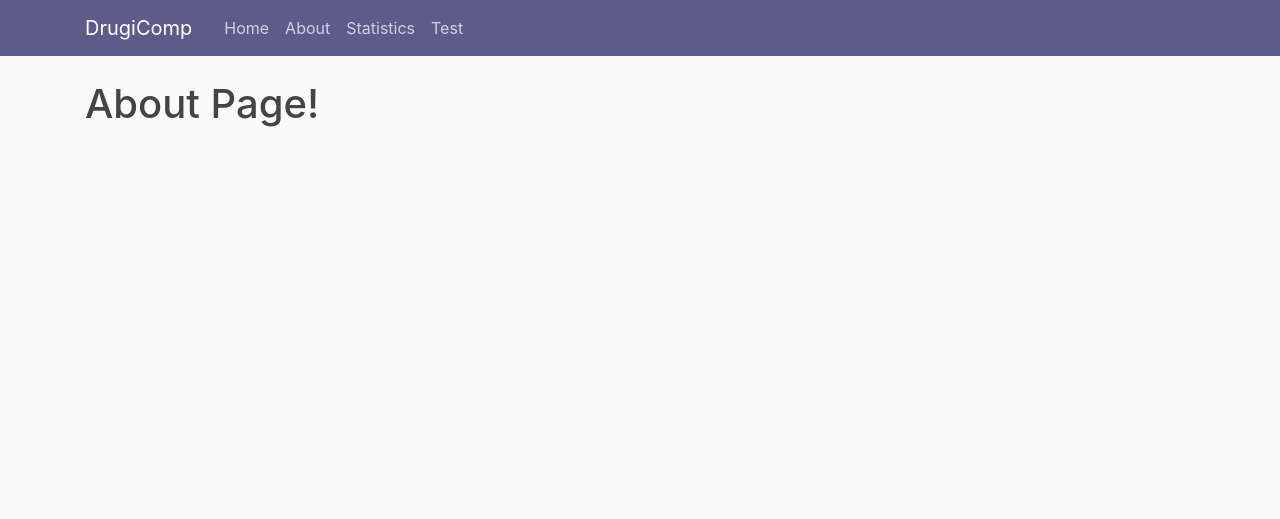
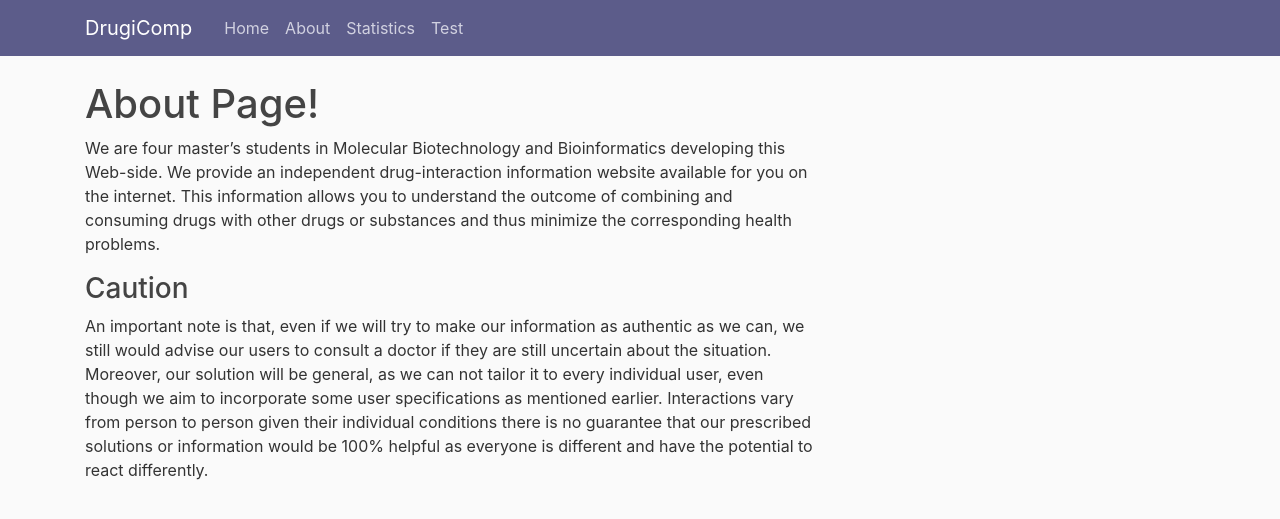
Before and after one commit to isterbollen/CookieDough2, a Django app: page /about/ in a window 1280 px wide. Shown: the top 519 px of the page. Run offline with Django 3.2, Linux system fonts and the light colour scheme; some libraries are stand-ins or nearby versions.

Commit message:
Update about.html

```diff
--- a/project_django/DrugiComp/templates/DrugiComp/about.html
+++ b/project_django/DrugiComp/templates/DrugiComp/about.html
@@ -1,4 +1,7 @@
 {% extends "DrugiComp/base.html" %}
 {% block content %}
 	<h1>About Page!</h1>
+	<p>We are four master’s students in Molecular Biotechnology and Bioinformatics developing this Web-side. We provide an independent drug-interaction information website available for you on the internet. This information allows you to understand the outcome of combining and consuming drugs with other drugs or substances and thus minimize the corresponding health problems.
+ 	<h3>Caution</h3>
+ 	<p>An important note is that, even if we will try to make our information as authentic as we can, we still would advise our users to consult a doctor if they are still uncertain about the situation. Moreover, our solution will be general, as we can not tailor it to every individual user, even though we aim to incorporate some user specifications as mentioned earlier. Interactions vary from person to person given their individual conditions there is no guarantee that our prescribed solutions or information would be 100% helpful as everyone is different and have the potential to react differently.</p>
 {% endblock content %}
```
